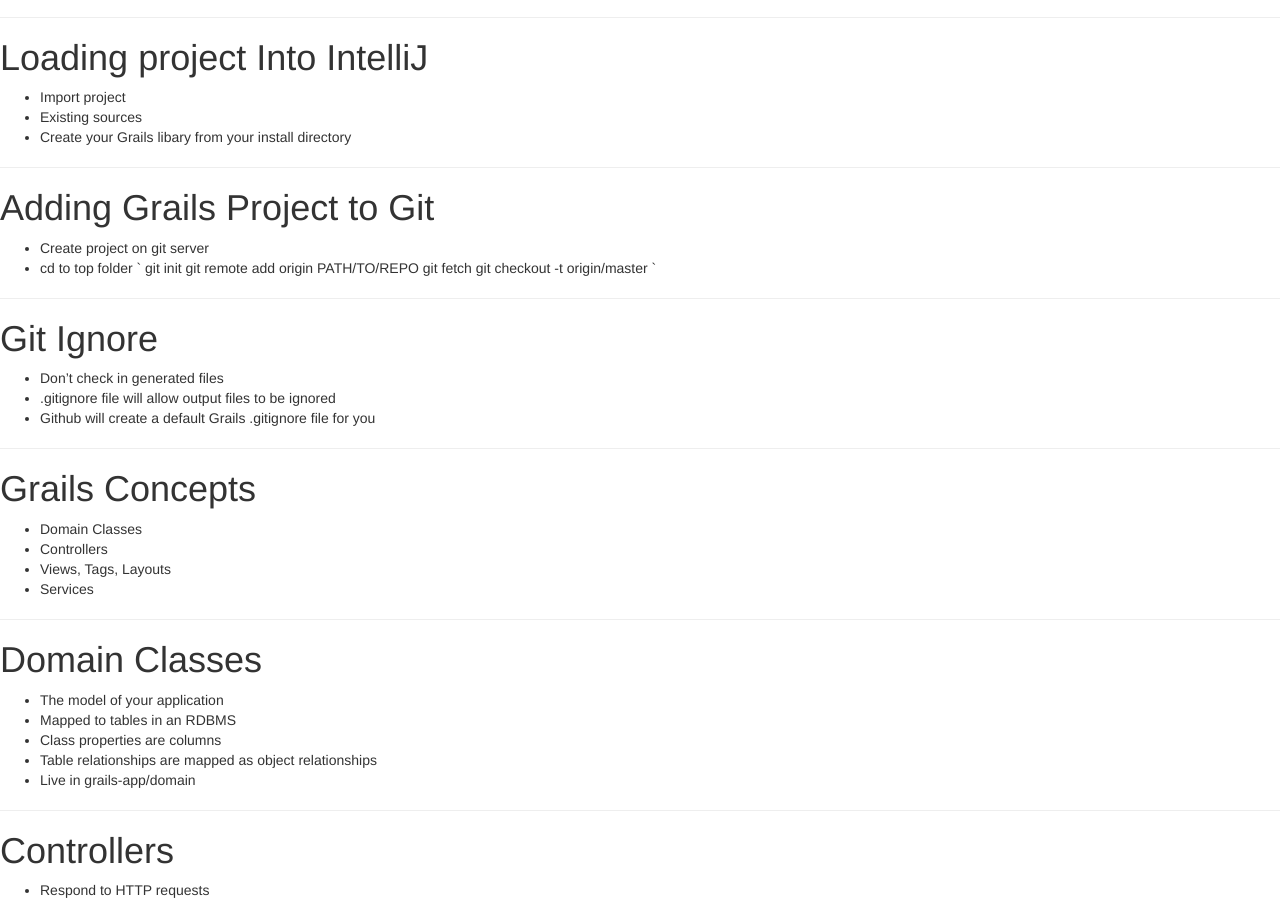
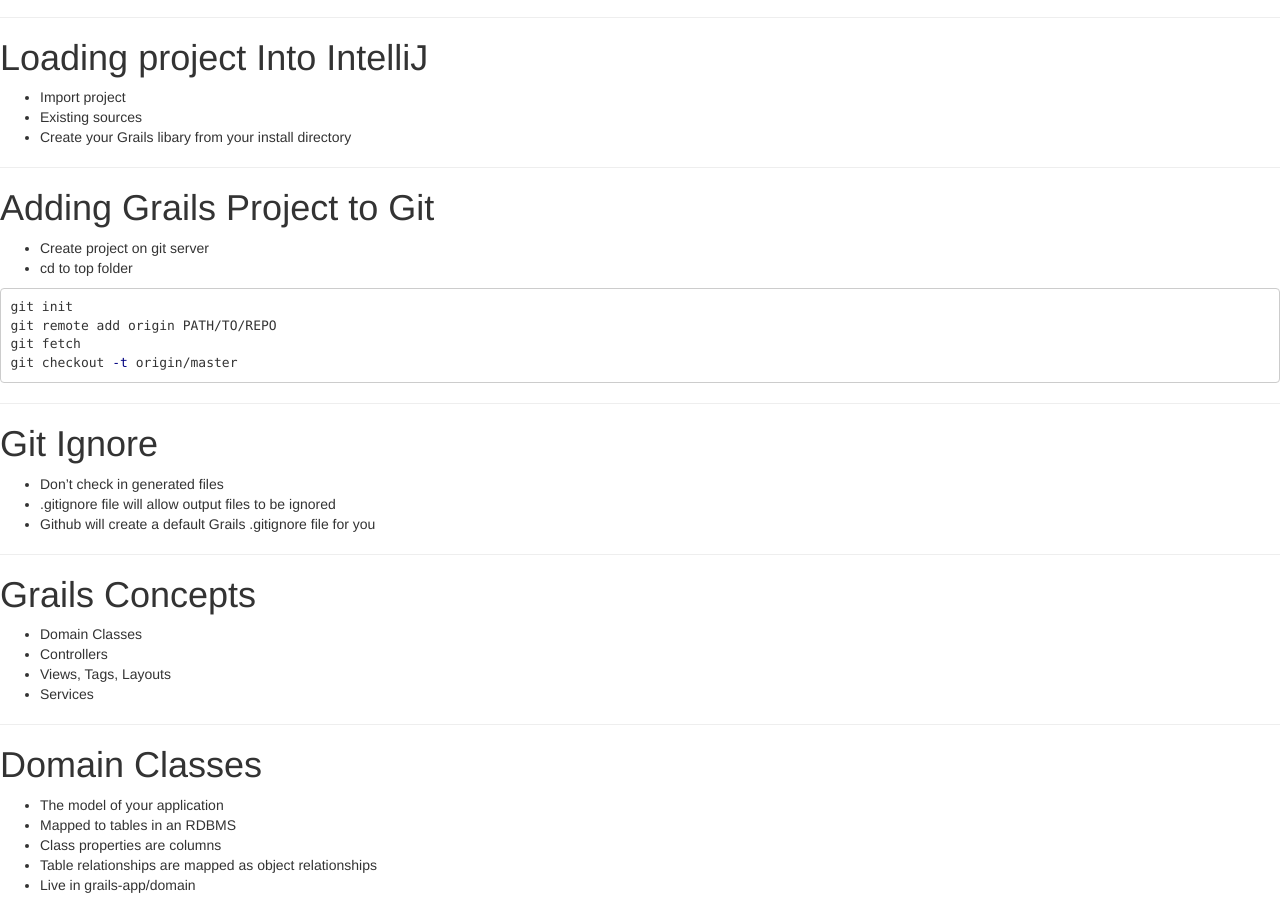
Before and after one commit to mikecalvo/mikecalvo.github.io, a Jekyll site: the page built from msse/notes/grails_intro/index.md, in a window 1280 px wide and 900 px high, scrolled down 2686 px. Built offline with Jekyll 4.4.1, drawn with Linux system fonts in a browser that asks for light colours; some of the changed text lies outside the part shown.

Commit message:
fixed code formatting on grails intro

````diff
--- a/msse/notes/grails_intro/index.md
+++ b/msse/notes/grails_intro/index.md
@@ -128,12 +128,13 @@
 # Adding Grails Project to Git
 - Create project on git server
 - cd to top folder
-`
+
+``` shell
 git init
 git remote add origin PATH/TO/REPO
 git fetch
 git checkout -t origin/master
-`
+```
 
 ---
 
@@ -208,7 +209,7 @@
 - Dyamically created CRUD actions and views for a controller
 - Good starting point for a basic set of app functionality
 
-```
+``` groovy
 class ArtistController {
   static scaffold = true
 }
````
